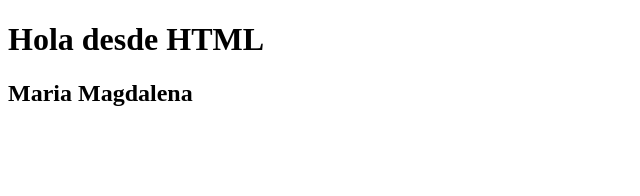
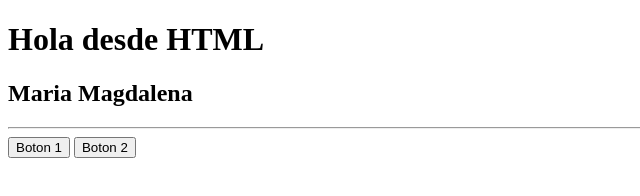
Before and after one commit to MariaMagdale/repositorio, a plain HTML site: page index.html in a window 1280 px wide. Shown: the whole page, without its empty margins (0-640 px from the left). Drawn offline with Linux system fonts and the light colour scheme.

Commit message:
"Se agrego inputs"

```diff
--- a/index.html
+++ b/index.html
@@ -9,6 +9,10 @@
 
     <h1>Hola desde HTML</h1>
     <h2>Maria Magdalena</h2>
+    <hr>
+    <input type="button" value="Boton 1">
+    <input type="button" value="Boton 2">
+
 </head>
 <body>
 
```
